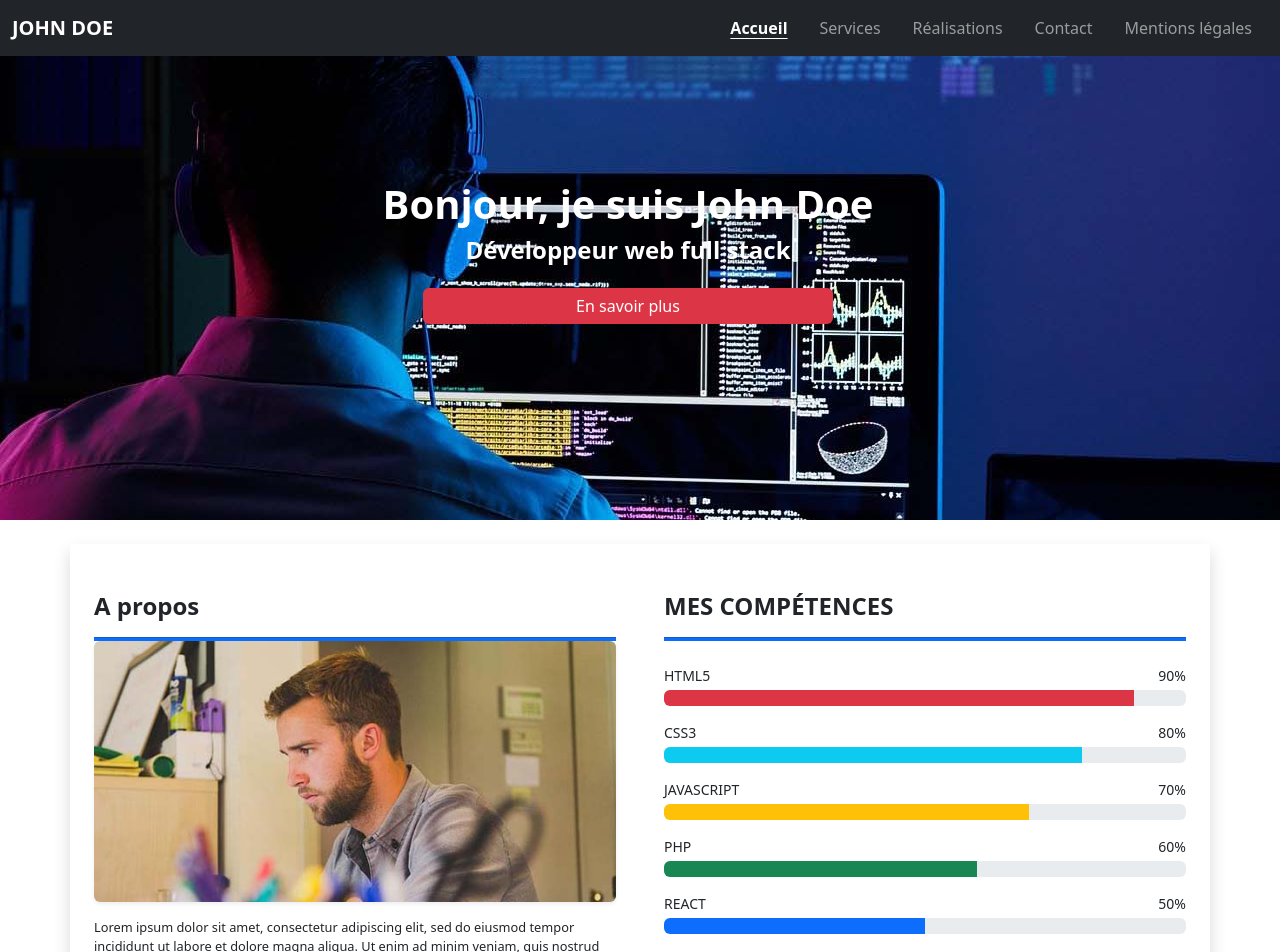
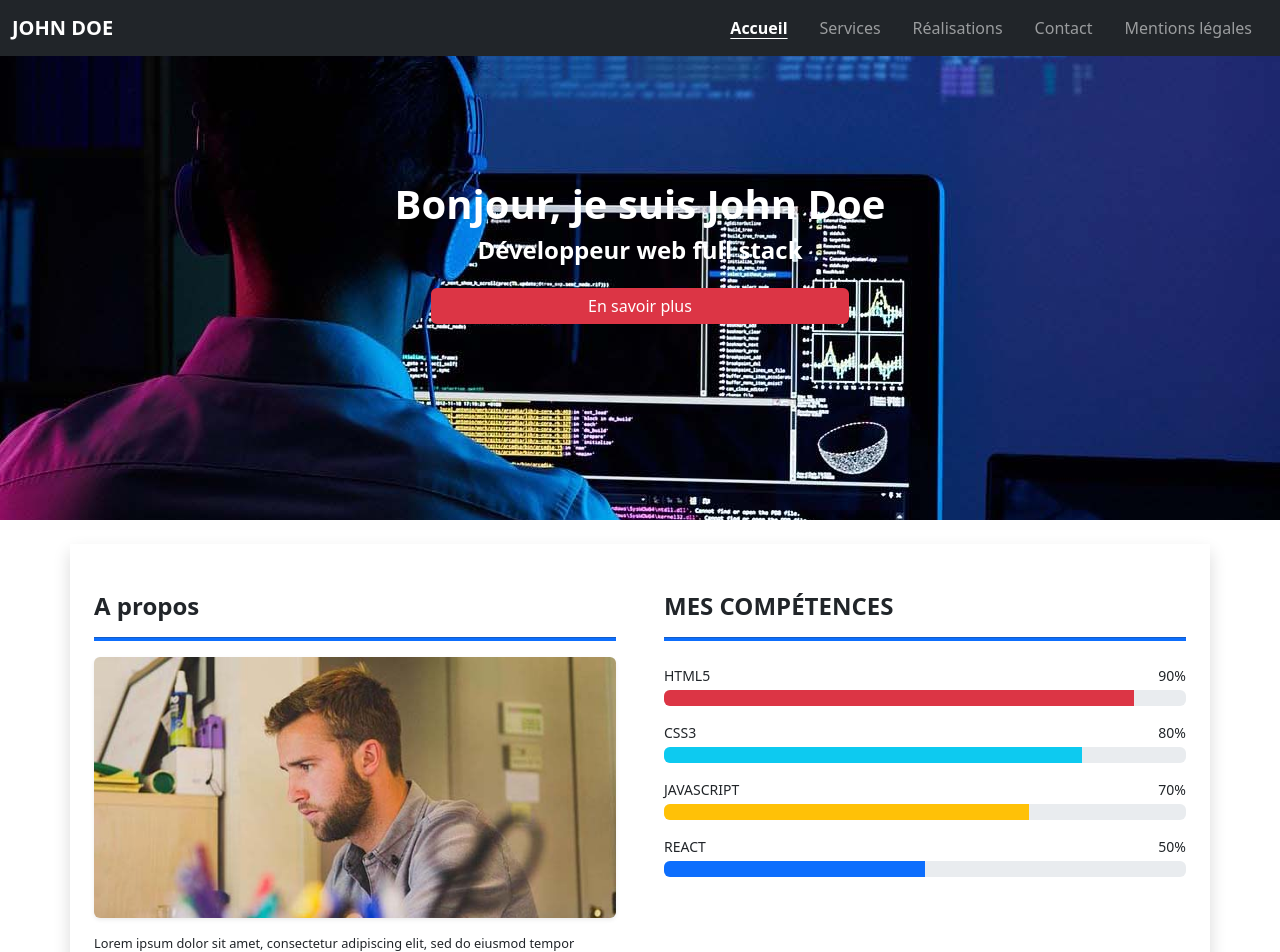
Before and after one commit to AngieGit09/devoir-5-realisation-portofolio, a React (Create React App) app: page / in a window 1280 px wide. Shown: the top 952 px of the page. Built offline with nearby package versions, Linux system fonts and the light colour scheme.

Commit message:
modification competences page home

```diff
--- a/public/index.html
+++ b/public/index.html
@@ -1,5 +1,5 @@
 <!DOCTYPE html>
-<html lang="en">
+<html lang="fr">
   <head>
     <meta charset="utf-8" />
     <meta
--- a/src/pages/Home.jsx
+++ b/src/pages/Home.jsx
@@ -9,7 +9,8 @@ export default function Home() {
       {/*Bloc 1*/}
       <section className="image-bg">
         <div className="container-fluid text-center">
-          <div className="row col-12 col-mb-8">
+          <div className="row">
+            <div className=" col-12 col-mb-8">
               <h1>Bonjour, je suis John Doe</h1>
               <h2>Développeur web full stack</h2>
               <div className="text-center">
@@ -24,6 +25,7 @@ export default function Home() {
               </div>
             </div>
           </div>
+        </div>
         {/*Bloc 2*/}
       </section>
       <div className="container shadow my-5">
@@ -31,7 +33,7 @@ export default function Home() {
           {/*colonne 1 gauche*/}
           <section className="col-11 col-md-6 p-4 ">
             <h2>A propos</h2>
-            <div className="bg-primary" style={{ height: "4px" }}>
+            <div className="bg-primary mb-3" style={{ height: "4px" }}>
               <hr className="custom-hr" />
             </div>
             <img
@@ -63,7 +65,7 @@ export default function Home() {
           <section className="col-11 col-md-6 p-4 ">
             <h2 className="section-title text-uppercase mb-3">
               Mes compétences
-              <div className="bg-primary" style={{ height: "4px" }}>
+              <div className="bg-primary mb-3" style={{ height: "4px" }}>
                 <hr className="custom-hr" />
               </div>
             </h2>
@@ -77,8 +79,8 @@ export default function Home() {
               </div>
               <div
                 className="progress"
+                aria-label="HTML5"
                 role="progressbar"
-                aria-label="HTML5"
                 aria-valuenow="90"
                 aria-valuemin="0"
                 aria-valuemax="100"
@@ -86,7 +88,7 @@ export default function Home() {
                 <div
                   className="progress-bar bg-danger"
                   style={{ width: "90%" }}
-                ></div>
+                />
               </div>
             </div>
 
@@ -98,8 +100,8 @@ export default function Home() {
               </div>
               <div
                 className="progress"
+                aria-label="CSS3"
                 role="progressbar"
-                aria-label="CSS3"
                 aria-valuenow="80"
                 aria-valuemin="0"
                 aria-valuemax="100"
@@ -107,11 +109,11 @@ export default function Home() {
                 <div
                   className="progress-bar bg-info"
                   style={{ width: "80%" }}
-                ></div>
+                />
               </div>
             </div>
 
-            {/* JavaScript */}
+            {/* JS */}
             <div className="mb-3">
               <div className="d-flex justify-content-between small mb-1">
                 <span>JavaScript</span>
@@ -119,8 +121,8 @@ export default function Home() {
               </div>
               <div
                 className="progress"
+                aria-label="JavaScript"
                 role="progressbar"
-                aria-label="JavaScript"
                 aria-valuenow="70"
                 aria-valuemin="0"
                 aria-valuemax="100"
@@ -128,28 +130,7 @@ export default function Home() {
                 <div
                   className="progress-bar bg-warning"
                   style={{ width: "70%" }}
-                ></div>
-              </div>
-            </div>
-
-            {/* PHP */}
-            <div className="mb-3">
-              <div className="d-flex justify-content-between small mb-1">
-                <span>PHP</span>
-                <span>60%</span>
-              </div>
-              <div
-                className="progress"
-                role="progressbar"
-                aria-label="PHP"
-                aria-valuenow="60"
-                aria-valuemin="0"
-                aria-valuemax="100"
-              >
-                <div
-                  className="progress-bar bg-success"
-                  style={{ width: "60%" }}
-                ></div>
+                />
               </div>
             </div>
 
@@ -161,8 +142,8 @@ export default function Home() {
               </div>
               <div
                 className="progress"
+                aria-label="React"
                 role="progressbar"
-                aria-label="React"
                 aria-valuenow="50"
                 aria-valuemin="0"
                 aria-valuemax="100"
@@ -170,7 +151,7 @@ export default function Home() {
                 <div
                   className="progress-bar bg-primary"
                   style={{ width: "50%" }}
-                ></div>
+                />
               </div>
             </div>
           </section>
```
Lines whose indentation alone changed are shown as unchanged.
